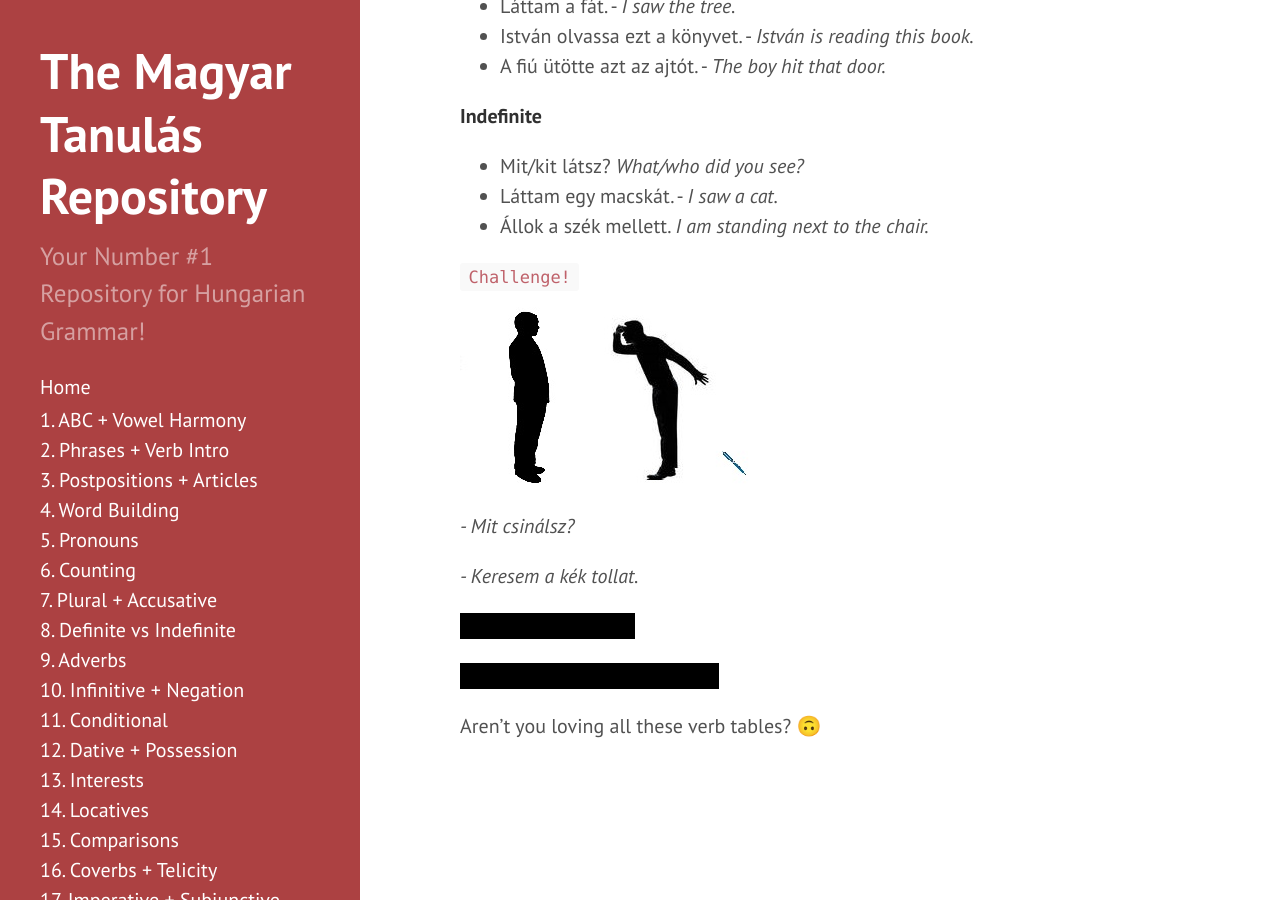
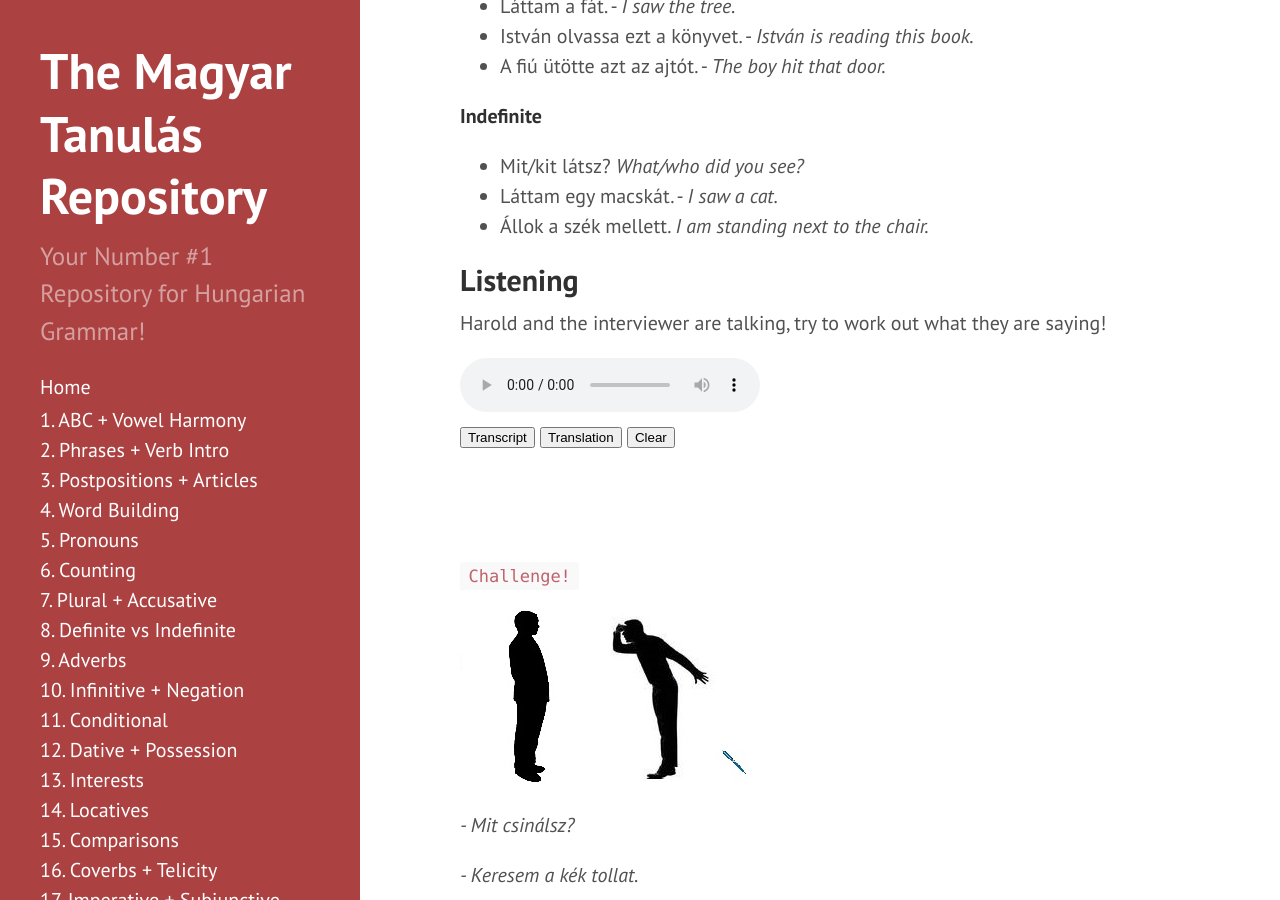
Before and after one commit to Magyartanulas/magyartanulas.github.io, a Jekyll site: the page built from definite_indefinite.md, in a window 1280 px wide and 900 px high, scrolled down 3911 px. Built offline with Jekyll 4.4.1, drawn with Linux system fonts in a browser that asks for light colours; Markdown is read by kramdown in place of the engine named in the settings; some of the changed lines change nothing that is shown.

Commit message:
Update definite_indefinite.md

```diff
--- a/definite_indefinite.md
+++ b/definite_indefinite.md
@@ -99,6 +99,77 @@ If there is an object in the sentence, then the definite conjugation is used whe
 * Láttam egy macskát. - *I saw a cat.*
 * Állok a szék mellett. *I am standing next to the chair.*
 
+## Listening
+
+Harold and the interviewer are talking, try to work out what they are saying!
+
+<audio controls><source src="https://magyartanulas.github.io/public/tej.mp3" type="audio/mpeg">Your browser does not support the audio element.</audio>
+
+<script type = "text/javascript">
+
+function check_reveal(button) {
+
+    var hun = document.getElementById("transcript");
+    var eng = document.getElementById("translation");
+    var none = document.getElementById("none");
+
+    if (button === 'transcript') {
+
+        if (hun.style.display === "none" && eng.style.display === "none") {
+            none.style.display = "none";
+            hun.style.display = "block";
+        }else if (hun.style.display === "none" && eng.style.display === "block") {
+            none.style.display = "none";
+            eng.style.display = "none";
+            hun.style.display = "block";
+        }
+    }else if (button === 'translation')
+
+        if (eng.style.display === "none" && hun.style.display === "none") {
+            none.style.display = "none";
+            eng.style.display = "block";
+        }else if (eng.style.display === "none" && hun.style.display === "block") {
+            none.style.display = "none";
+            hun.style.display = "none";
+            eng.style.display = "block";
+        }
+}
+
+function clearAll() {
+
+    var hun = document.getElementById("transcript");
+    var eng = document.getElementById("translation");
+    hun.style.display = "none";
+    eng.style.display = "none";
+    none.style.display = "block";
+}
+
+</script>
+
+<span>
+<button type="button" onclick="check_reveal('transcript')">Transcript</button>
+<button type="button" onclick="check_reveal('translation')">Translation</button>
+<button type="button" onclick="clearAll()">Clear</button>
+</span>
+
+<div id = "transcript" style ="display:none">
+Harold: Én nagyon szeretem a tejet.<br/>
+Interviewer: Igen és a kakáót is?<br/>
+Harold: Azt is.<br/>
+</div>
+
+<div id = "translation" style ="display:none">
+Harold: I love milk very much.<br/>
+Interviewer: Yes and cocao as well?<br/>
+Harold: That too.<br/>
+</div>
+
+<div id = "none" style ="display:block">
+<br/>
+<br/>
+<br/>
+</div>
+
 `Challenge!`
 ![két ember meg egy tóll](https://magyartanulas.github.io/public/keres.jpg)
 
```
